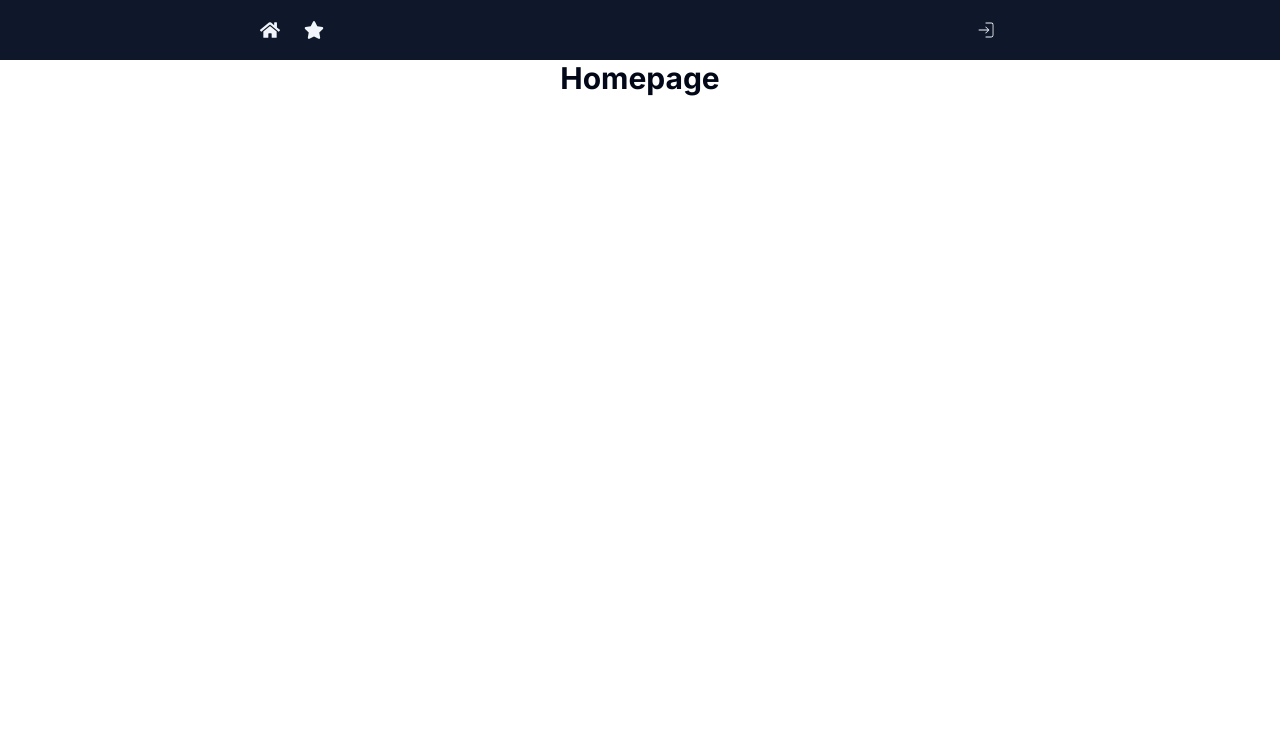
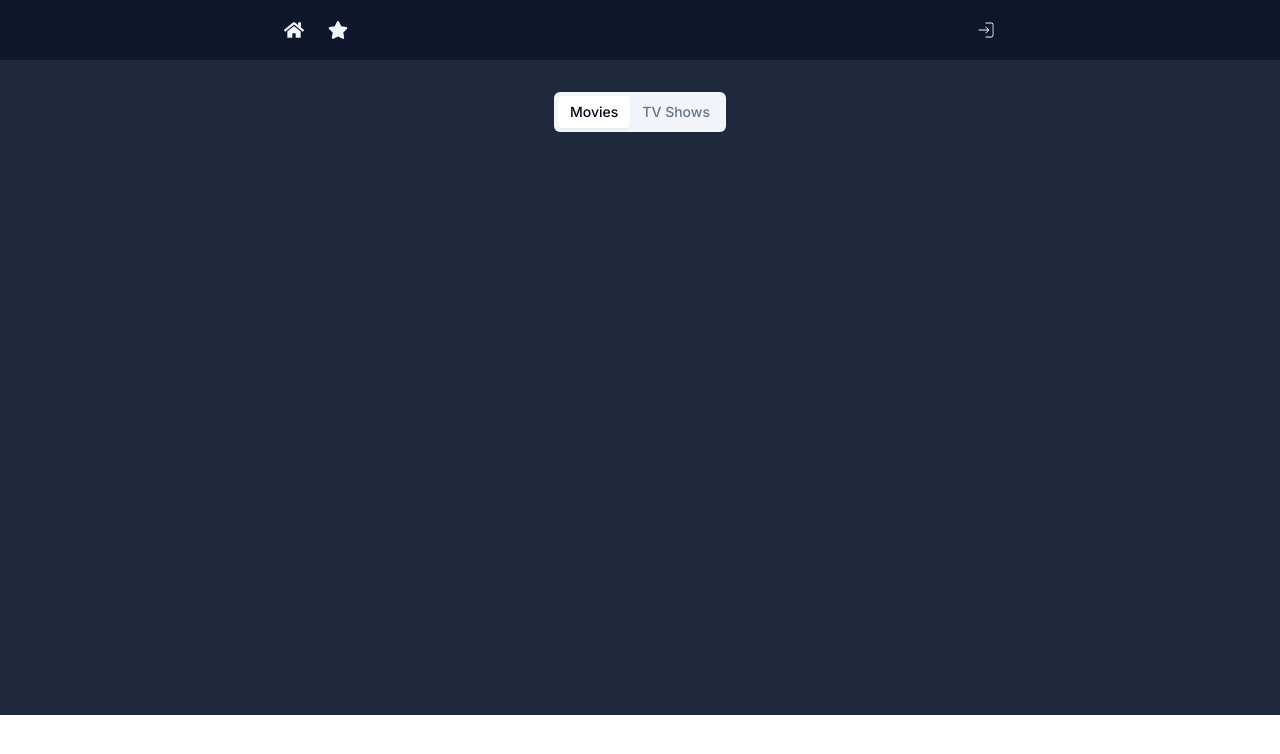
Before and after one commit to arvinbuid/react-movie-app, a React (Vite) app: page / in a window 1280 px wide. Shown: the top 754 px of the page. Built offline with nearby package versions, Linux system fonts and the light colour scheme.

Commit message:
Installed shadcn tabs and used it inside src/pages/home/index.tsx.

```diff
--- a/package.json
+++ b/package.json
@@ -11,6 +11,7 @@
   },
   "dependencies": {
     "@radix-ui/react-slot": "^1.0.2",
+    "@radix-ui/react-tabs": "^1.0.4",
     "@tanstack/react-query": "^5.32.1",
     "class-variance-authority": "^0.7.0",
     "clsx": "^2.1.1",
--- a/src/components/navbar.tsx
+++ b/src/components/navbar.tsx
@@ -9,7 +9,7 @@
       <div className='w-full h-full'>
         <ul className='flex gap-6 items-center m-auto h-full max-w-[760px]'>
           {/* left */}
-          <div className='flex flex-1 gap-6'>
+          <div className='flex flex-1 gap-6 pl-6'>
             {/* Home */}
             <li>
               <Link to={"/"}>
--- /dev/null
+++ b/src/components/ui/tabs.tsx
@@ -0,0 +1,53 @@
+import * as React from "react"
+import * as TabsPrimitive from "@radix-ui/react-tabs"
+
+import { cn } from "@/lib/utils"
+
+const Tabs = TabsPrimitive.Root
+
+const TabsList = React.forwardRef<
+  React.ElementRef<typeof TabsPrimitive.List>,
+  React.ComponentPropsWithoutRef<typeof TabsPrimitive.List>
+>(({ className, ...props }, ref) => (
+  <TabsPrimitive.List
+    ref={ref}
+    className={cn(
+      "inline-flex h-10 items-center justify-center rounded-md bg-muted p-1 text-muted-foreground",
+      className
+    )}
+    {...props}
+  />
+))
+TabsList.displayName = TabsPrimitive.List.displayName
+
+const TabsTrigger = React.forwardRef<
+  React.ElementRef<typeof TabsPrimitive.Trigger>,
+  React.ComponentPropsWithoutRef<typeof TabsPrimitive.Trigger>
+>(({ className, ...props }, ref) => (
+  <TabsPrimitive.Trigger
+    ref={ref}
+    className={cn(
+      "inline-flex items-center justify-center whitespace-nowrap rounded-sm px-3 py-1.5 text-sm font-medium ring-offset-background transition-all focus-visible:outline-none focus-visible:ring-2 focus-visible:ring-ring focus-visible:ring-offset-2 disabled:pointer-events-none disabled:opacity-50 data-[state=active]:bg-background data-[state=active]:text-foreground data-[state=active]:shadow-sm",
+      className
+    )}
+    {...props}
+  />
+))
+TabsTrigger.displayName = TabsPrimitive.Trigger.displayName
+
+const TabsContent = React.forwardRef<
+  React.ElementRef<typeof TabsPrimitive.Content>,
+  React.ComponentPropsWithoutRef<typeof TabsPrimitive.Content>
+>(({ className, ...props }, ref) => (
+  <TabsPrimitive.Content
+    ref={ref}
+    className={cn(
+      "mt-2 ring-offset-background focus-visible:outline-none focus-visible:ring-2 focus-visible:ring-ring focus-visible:ring-offset-2",
+      className
+    )}
+    {...props}
+  />
+))
+TabsContent.displayName = TabsPrimitive.Content.displayName
+
+export { Tabs, TabsList, TabsTrigger, TabsContent }
--- /dev/null
+++ b/src/pages/home/columnDisplay.tsx
@@ -0,0 +1 @@
+export const ColumnDisplay = () => {};
--- a/src/pages/home/index.tsx
+++ b/src/pages/home/index.tsx
@@ -1,9 +1,25 @@
+import {Tabs, TabsList, TabsTrigger} from "@/components/ui/tabs"; // TabsContent
+import {useState} from "react";
 
+export enum DisplayType {
+  Movies = "movies",
+  TvShows = "tvshow",
+}
 
 export const Home = () => {
+  const [displayType, setDisplayType] = useState<DisplayType>(DisplayType.Movies);
   return (
-    <div className='flex flex-col items-center justify-center'>
-      <h1 className='text-3xl font-bold text-center mb-6'>Homepage</h1>
+    <div className='h-[655px] bg-slate-800'>
+      <Tabs defaultValue='account' className='flex justify-center pt-8'>
+        <TabsList>
+          <TabsTrigger value='account'>Movies</TabsTrigger>
+          <TabsTrigger value='password'>TV Shows</TabsTrigger>
+        </TabsList>
+      </Tabs>
+
+      <div className='mt-4'>
+        {/* {displayType === DisplayType.Movies ? <ColumnDisplay /> : <Test />} */}
+      </div>
     </div>
   );
 };
```
Also changed, not shown: 1 other file (tests, documents, lock files or other folders).
